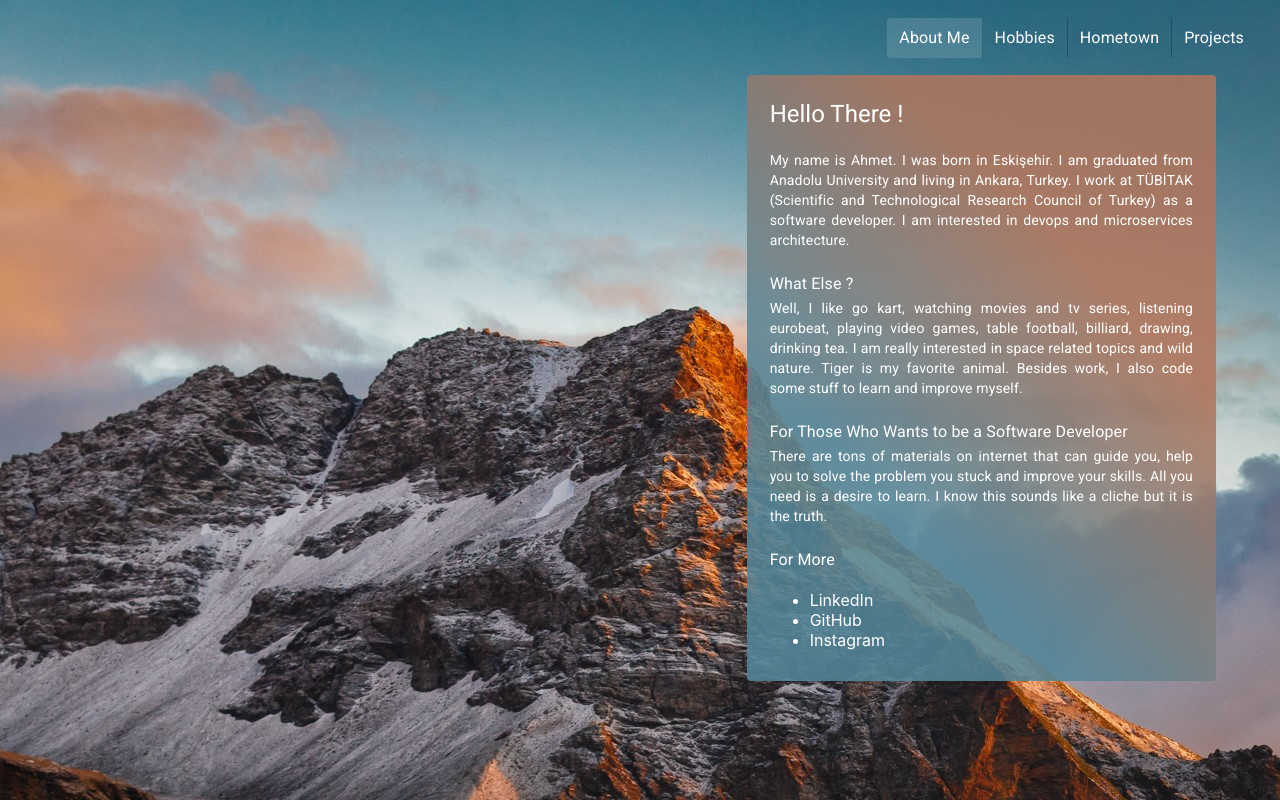
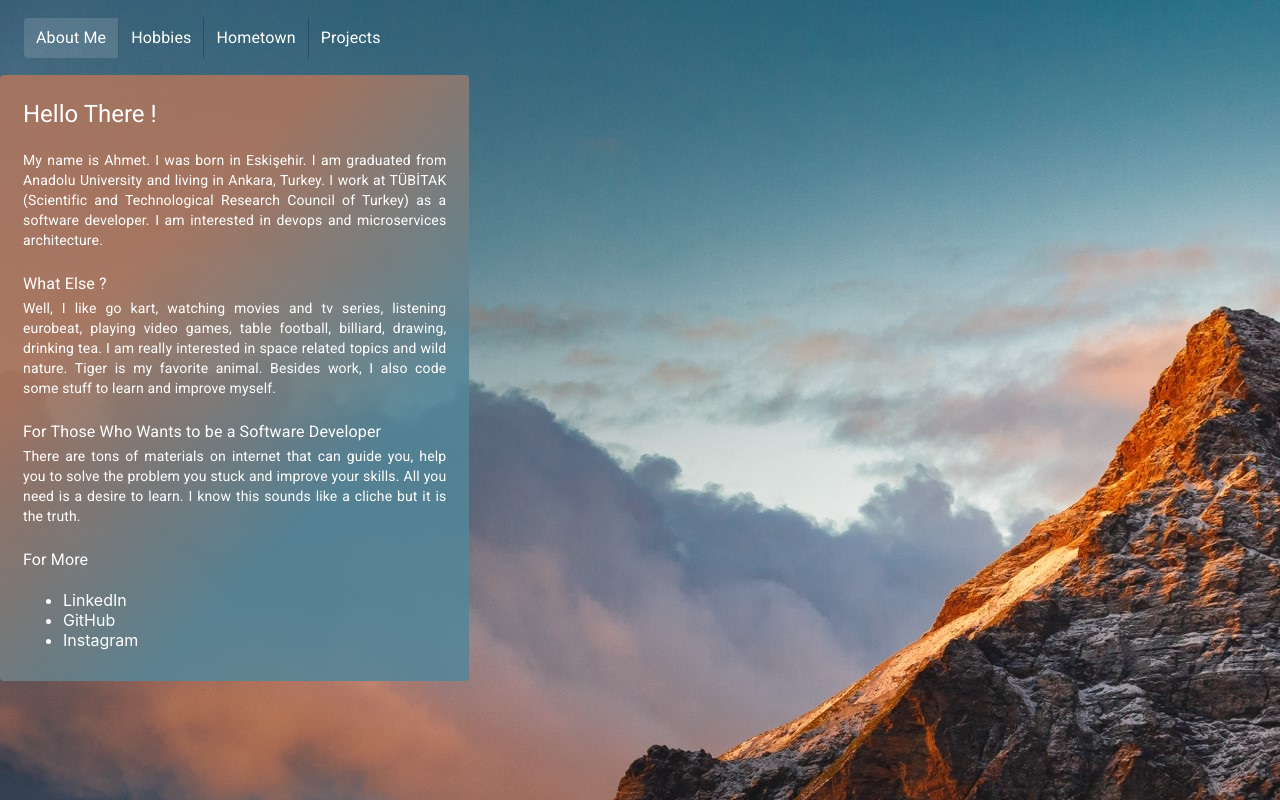
Before and after one commit to ahmsay/ahmsay.github.io, a React (Create React App) app: page / in a window 1280 px wide. Built offline with nearby package versions, Linux system fonts and the light colour scheme.

Commit message:
website content aligned to left

```diff
--- a/src/App.jsx
+++ b/src/App.jsx
@@ -6,7 +6,7 @@ import { MuiThemeProvider, createMuiTheme } from '@material-ui/core/styles'
 const theme = createMuiTheme({
   card: {
     borderWidth: 0,
-    background: 'linear-gradient(45deg, #538699dd 30%, #b1755bdd 70%)',
+    background: 'linear-gradient(-45deg, #538699dd 30%, #b1755bdd 70%)',
     color: '#ffffff',
     padding: 7
   },
--- a/src/components/Navbar.jsx
+++ b/src/components/Navbar.jsx
@@ -5,9 +5,6 @@ import { changeActiveTab } from '../actions/tabActions'
 import { withStyles } from '@material-ui/core/styles'
 
 const useStyles = () => ({
-  title: {
-    flexGrow: 1
-  },
   toolBar: {
     minHeight: 75
   }
@@ -36,7 +33,6 @@ class Navbar extends Component {
     return (
       <AppBar position="static" color="transparent" style={{ boxShadow: 'none' }}>
         <Toolbar className={ classes.toolBar }>
-          <div className={ classes.title }/>
           <ButtonGroup variant="text">
             { buttons }
           </ButtonGroup>
--- a/src/components/TabList.jsx
+++ b/src/components/TabList.jsx
@@ -10,7 +10,7 @@ class TabList extends Component {
   render() {
     const { tabs, activeTabId } = this.props
     return (
-      <Grid container justify="flex-end">
+      <Grid container>
         <Grid item xs={12} sm={8} md={5}>
           <Box pr={8}>
             { activeTabId === tabs[0].id ? <About card={ tabs[0].card }/> : null }
--- a/src/index.css
+++ b/src/index.css
@@ -5,7 +5,7 @@ body {
     sans-serif;
   -webkit-font-smoothing: antialiased;
   -moz-osx-font-smoothing: grayscale;
-  background-image: url('./images/14w.jpg');
+  background-image: url('./images/background.jpg');
 }
 
 code {
```
Also changed, not shown: src/images/14w.jpg (deleted), src/images/background.jpg (added).
